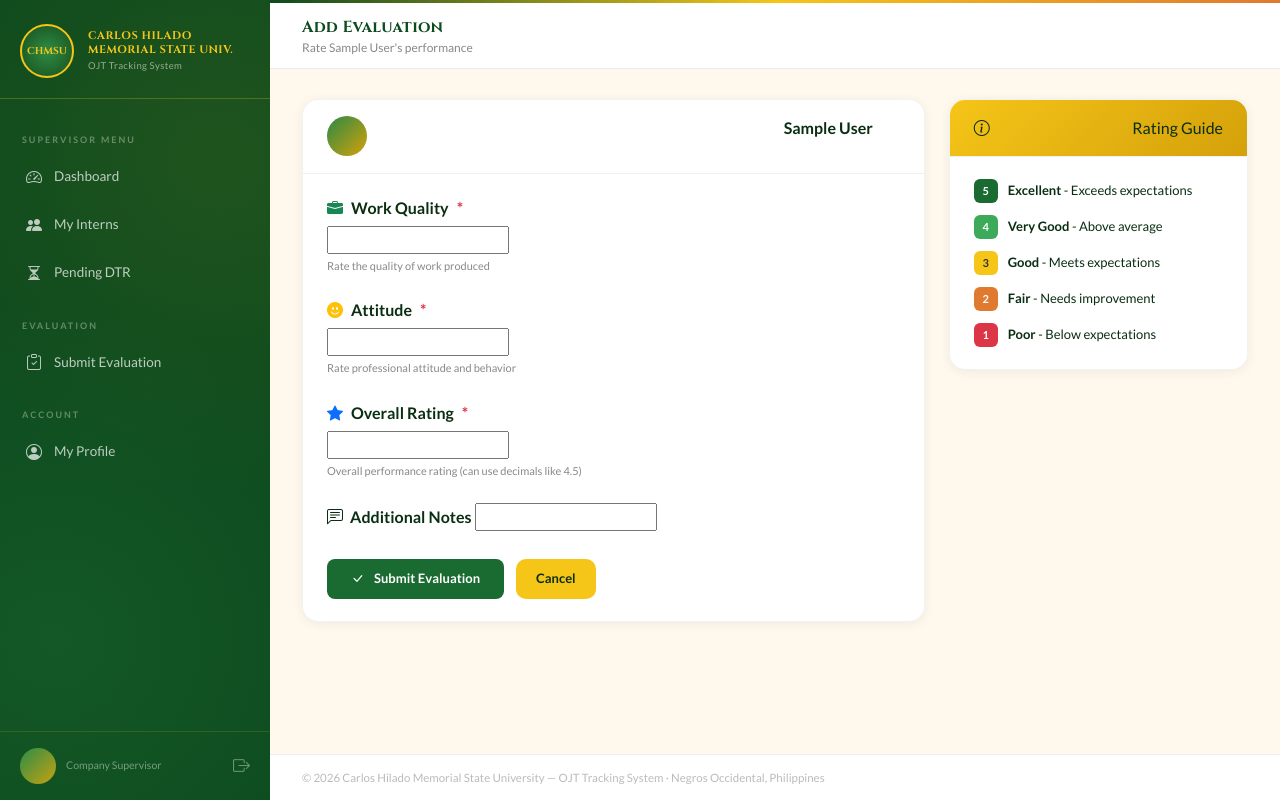
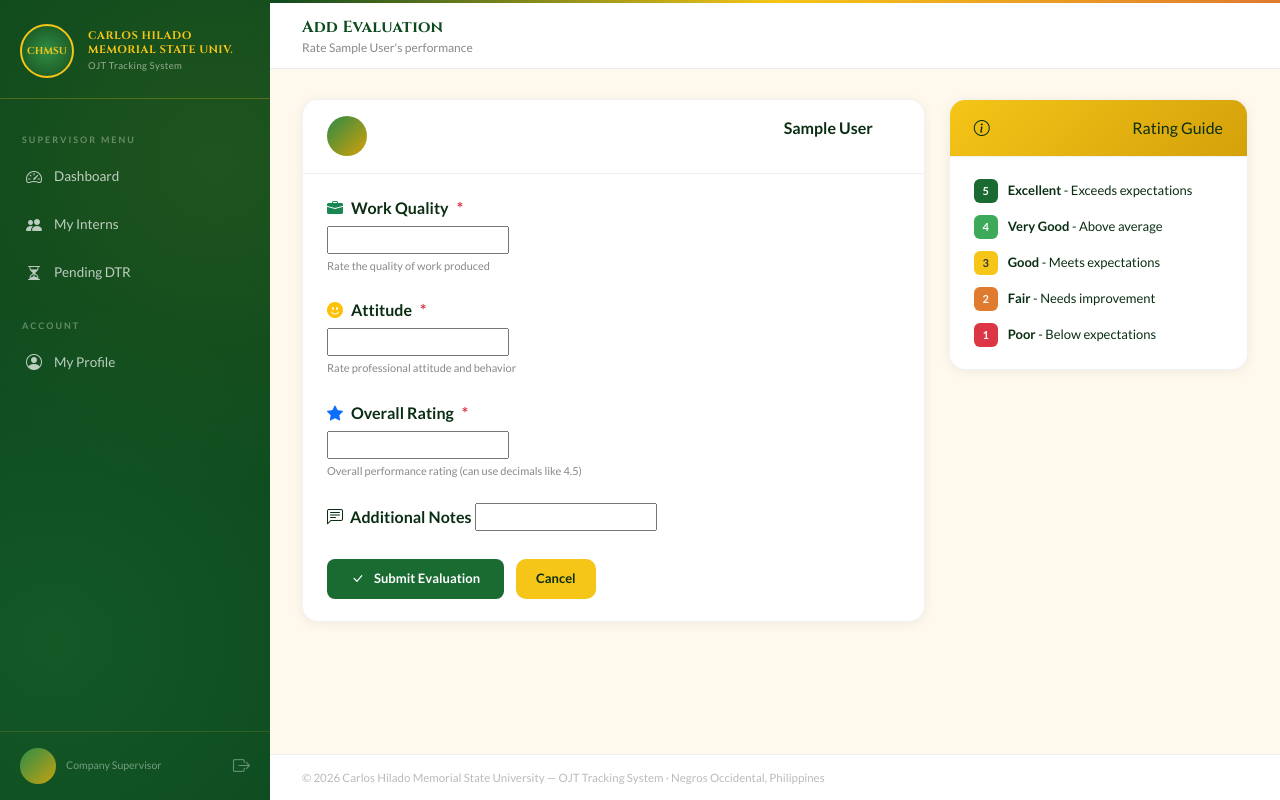
Before and after one commit to johncholopingcale-ctrl/ojt-tracking-system, a Django app: template templates/supervisor/evaluation_add.html in a window 1280 px wide. Run offline with Django 4.2, Linux system fonts and the light colour scheme; the template is opened without the code that fills it: values that come from a table or form of the project are taken from there, others are empty; tables that the repository leaves empty hold one stand-in row (values such as "Sample post"); form fields are guessed from the names that the template uses.

Commit message:
Remove submit evaluation from sidebar

```diff
--- a/templates/supervisor/base_supervisor.html
+++ b/templates/supervisor/base_supervisor.html
@@ -36,14 +36,6 @@ Inheritance chain: base.html -> base_supervisor.html -> specific_page.html
         <div class="nav-item">
             <a href="{% url 'supervisor:pending_dtr' %}" class="nav-link-custom {% if request.resolver_match.url_name == 'pending_dtr' or request.resolver_match.url_name == 'dtr_confirm' %}active{% endif %}">
                 <i class="bi bi-hourglass-split"></i> Pending DTR
-            </a>
-        </div>
-
-        <div class="nav-section-label" style="margin-top:8px;">Evaluation</div>
-
-        <div class="nav-item">
-            <a href="{% url 'supervisor:intern_list' %}" class="nav-link-custom">
-                <i class="bi bi-clipboard-check"></i> Submit Evaluation
             </a>
         </div>
 
```
